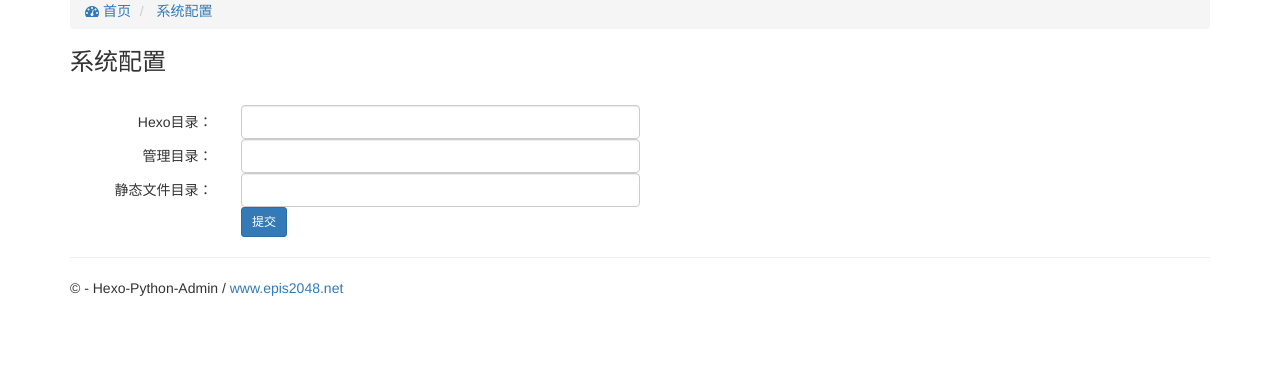
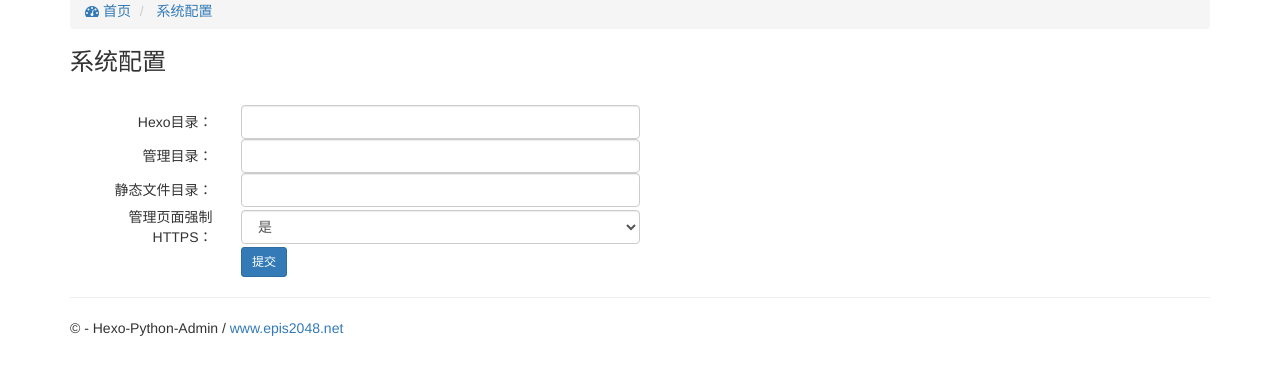
Before and after one commit to epis2048/hexo-python-admin, a Django app: template app/templates/app/admin/config.html in a window 1280 px wide. Shown: the part 137-512 px from the top of the page. Run offline with Django 3.2, Linux system fonts and the light colour scheme; the template is opened without the code that fills it, so the values that code supplies are empty; some libraries are stand-ins or nearby versions.

Commit message:
Add files via upload

```diff
--- a/app/templates/app/admin/config.html
+++ b/app/templates/app/admin/config.html
@@ -46,6 +46,16 @@
                     </td>
                 </tr>
                 <tr>
+                    <td width="25%" style="text-align:right;">管理页面强制HTTPS：</td>
+                    <td width="5%"></td>
+                    <td width="70%">
+                        <select class="form-control" id="https">
+                            <option value='True'{% if config.https == True %} selected{% endif %}>是</option>
+                            <option value='False'{% if config.https == False %} selected{% endif %}>否</option>
+                        </select>
+                    </td>
+                </tr>
+                <tr>
                     <td width="25%" style="text-align:right;"></td>
                     <td width="5%"></td>
                     <td width="70%">
@@ -66,6 +76,7 @@
                 hexodir: encodeURI($('#hexodir').val()),
                 admindir: encodeURI($('#admindir').val()),
                 staticurl: encodeURI($('#staticurl').val()),
+                https: encodeURI($('#https').val()),
                 csrfmiddlewaretoken: csrf
             },
             function (data, status) {
```
